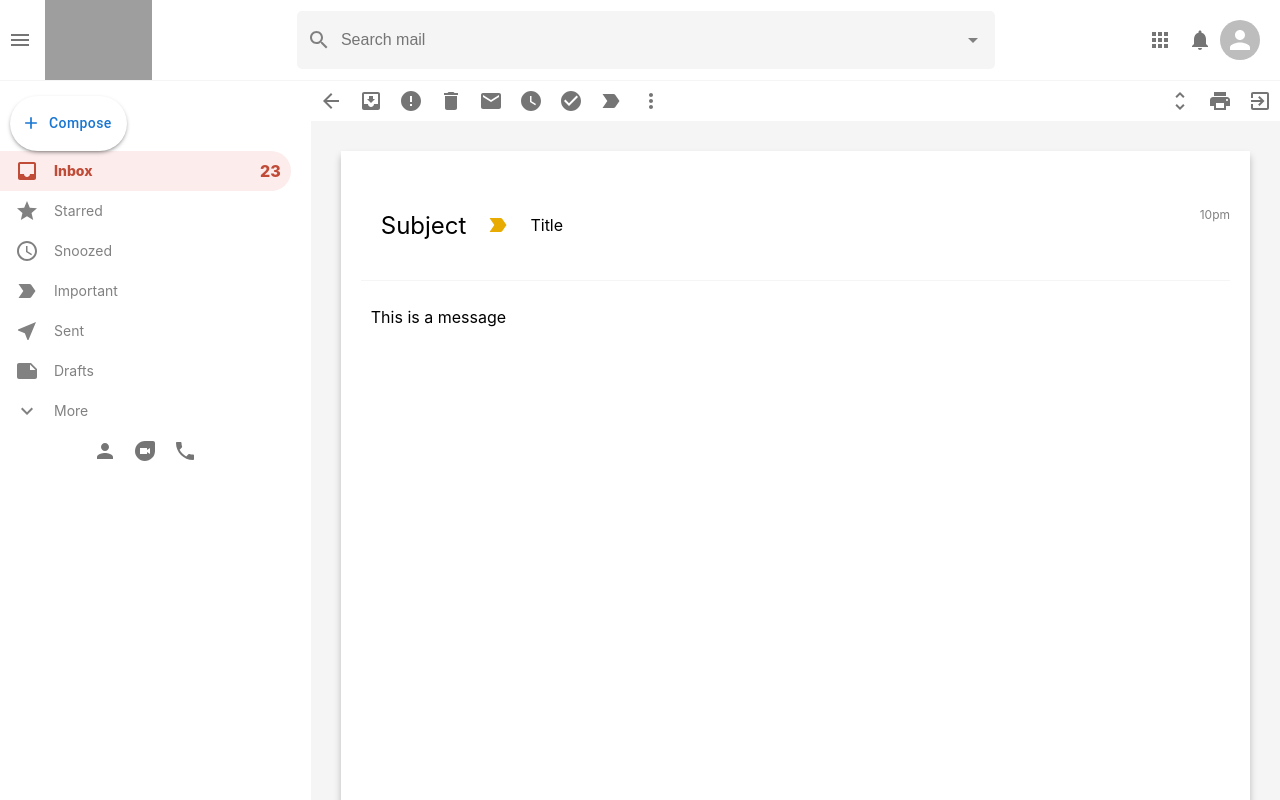
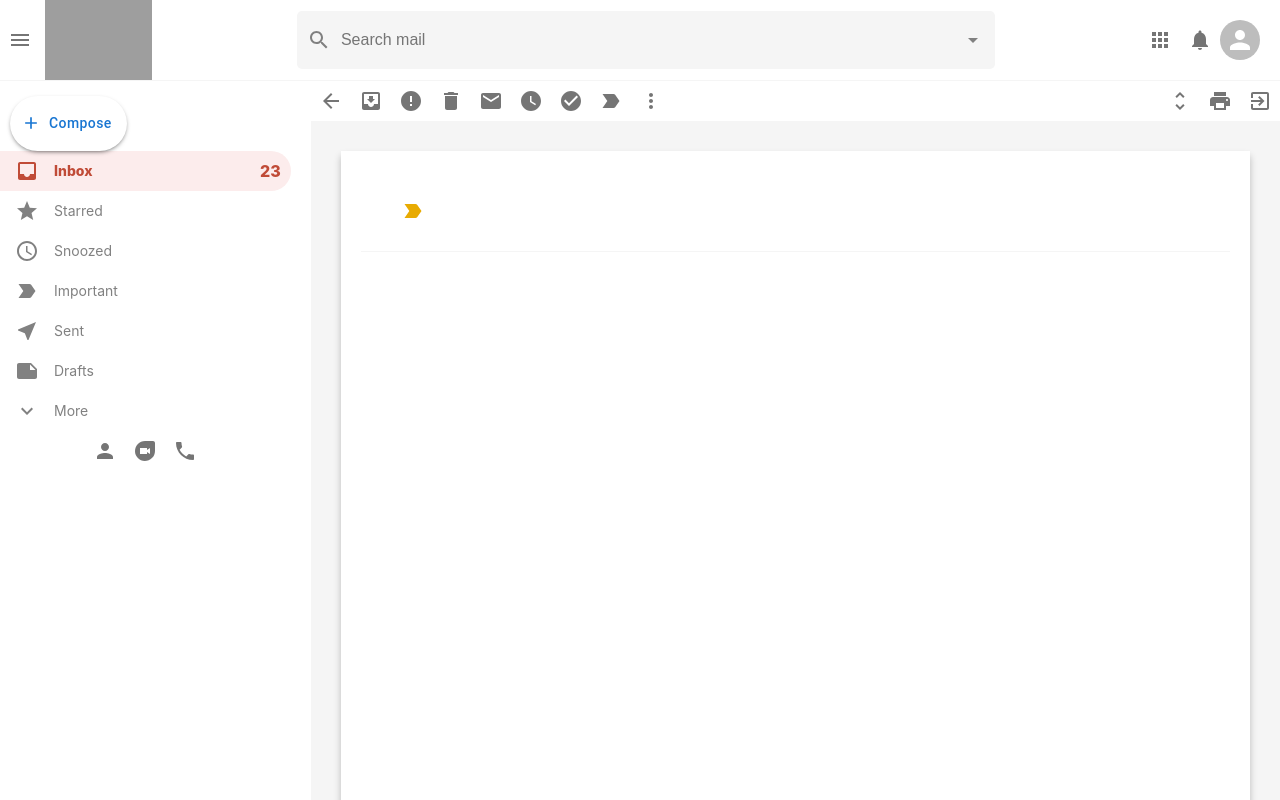
Before and after one commit to imdodds/gmail-clone, a React (Create React App) app: page /mail in a window 1280 px wide. Shown: the top 800 px of the page. Built offline with nearby package versions, Linux system fonts and the light colour scheme; grey boxes are pictures that could not be loaded.

Commit message:
Add openMail function

```diff
--- a/src/components/EmailRow.js
+++ b/src/components/EmailRow.js
@@ -6,15 +6,31 @@
 import LabelImportantIcon from '@mui/icons-material/LabelImportant';
 
 import '../styles/EmailRow.css';
+import { useDispatch } from 'react-redux';
+import { selectMail } from '../features/mailSlice';
 
 function EmailRow({ id, title, subject, description, time }) {
 
   const navigate = useNavigate();
+  const dispatch = useDispatch();
+
+  const openMail = () => {
+    dispatch(
+      selectMail({
+        id,
+        title,
+        subject,
+        description,
+        time,
+      })
+    );
+
+    navigate('/mail');
+  }
 
   return (
-    <div className='emailRow'>
-
-      <div onClick={() => navigate('/mail')} className='emailRow__options'>
+    <div onClick={openMail} className='emailRow'>
+      <div className='emailRow__options'>
         <Checkbox />
         <IconButton>
           <StarBorderIcon />
--- a/src/components/Mail.js
+++ b/src/components/Mail.js
@@ -15,10 +15,14 @@
 import ExitToAppIcon from '@mui/icons-material/ExitToApp';
 
 import '../styles/Mail.css';
+import { useSelector } from 'react-redux';
+import { selectOpenMail } from '../features/mailSlice';
 
 function Mail() {
 
   const navigate = useNavigate();
+
+  const selectedMail = useSelector(selectOpenMail);
 
   return (
     <div className='mail'>
@@ -77,14 +81,14 @@
       </div>
       <div className="mail__body">
         <div className="mail__bodyHeader">
-          <h2>Subject</h2>
+          <h2>{selectedMail?.subject}</h2>
           <LabelImportantIcon className='mail__important' />
-          <p>Title</p>
-          <p className='mail__time'>10pm</p>
+          <p>{selectedMail?.title}</p>
+          <p className='mail__time'>{selectedMail?.time}</p>
         </div>
 
         <div className="mail__message">
-          <p>This is a message</p>
+          <p>{selectedMail?.description}</p>
         </div>
       </div>
     </div>
--- a/src/features/mailSlice.js
+++ b/src/features/mailSlice.js
@@ -1,6 +1,7 @@
 import { createSlice } from '@reduxjs/toolkit';
 
 const initialState = {
+  selectedMail: null,
   sendMessageIsOpen: false
 };
 
@@ -8,6 +9,9 @@
   name: 'mail',
   initialState,
   reducers: {
+    selectMail: (state, action) => {
+      state.selectedMail = action.payload;
+    },
     openSendMessage: (state) => {
       state.sendMessageIsOpen = true;
     },
@@ -17,8 +21,9 @@
   },
 });
 
-export const { openSendMessage, closeSendMessage } = mailSlice.actions;
+export const { openSendMessage, closeSendMessage, selectMail } = mailSlice.actions;
 
+export const selectOpenMail = (state) => state.mail.selectedMail;
 export const selectSendMessageIsOpen = (state) => state.mail.sendMessageIsOpen;
 
 export default mailSlice.reducer;
```
